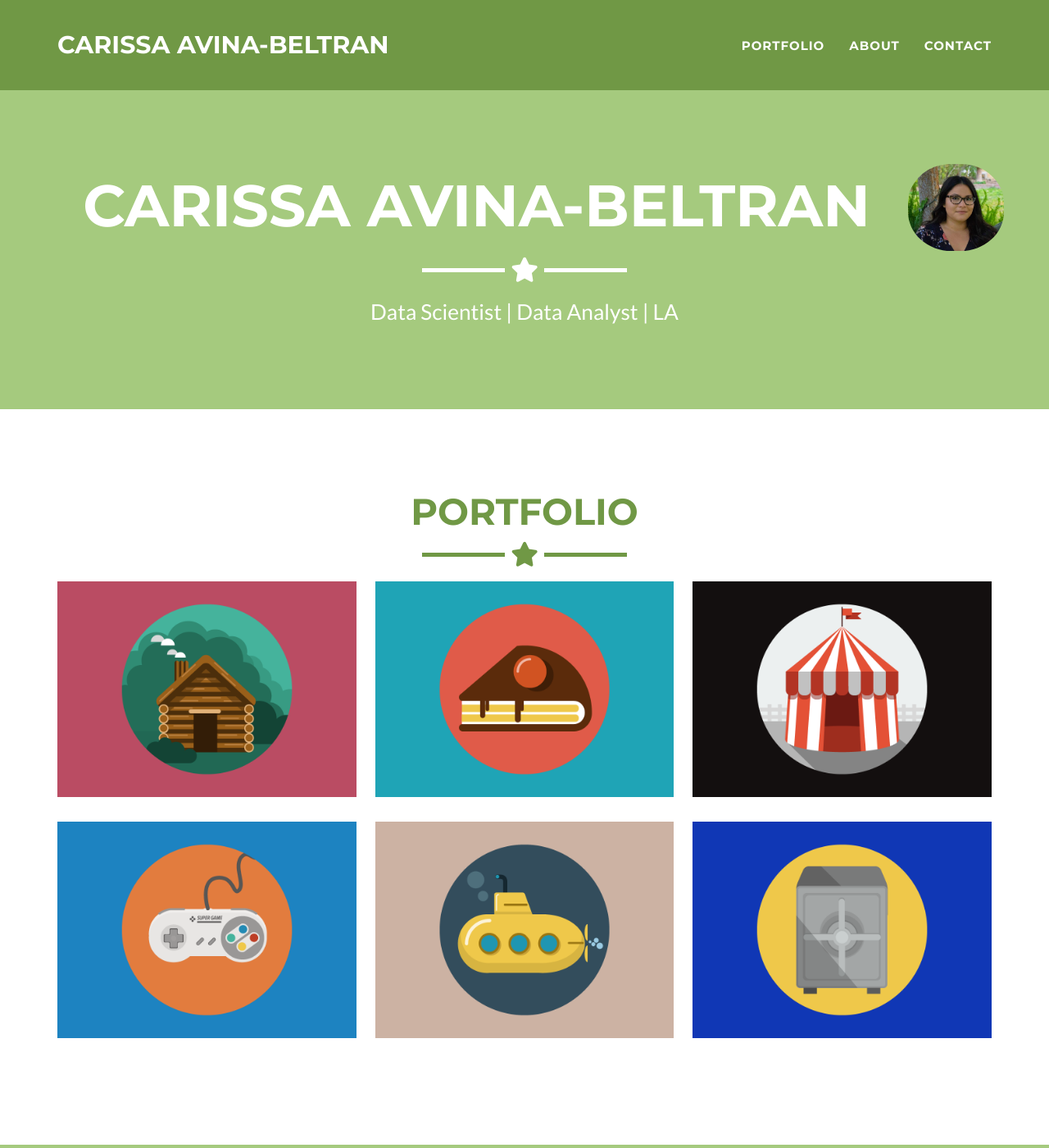
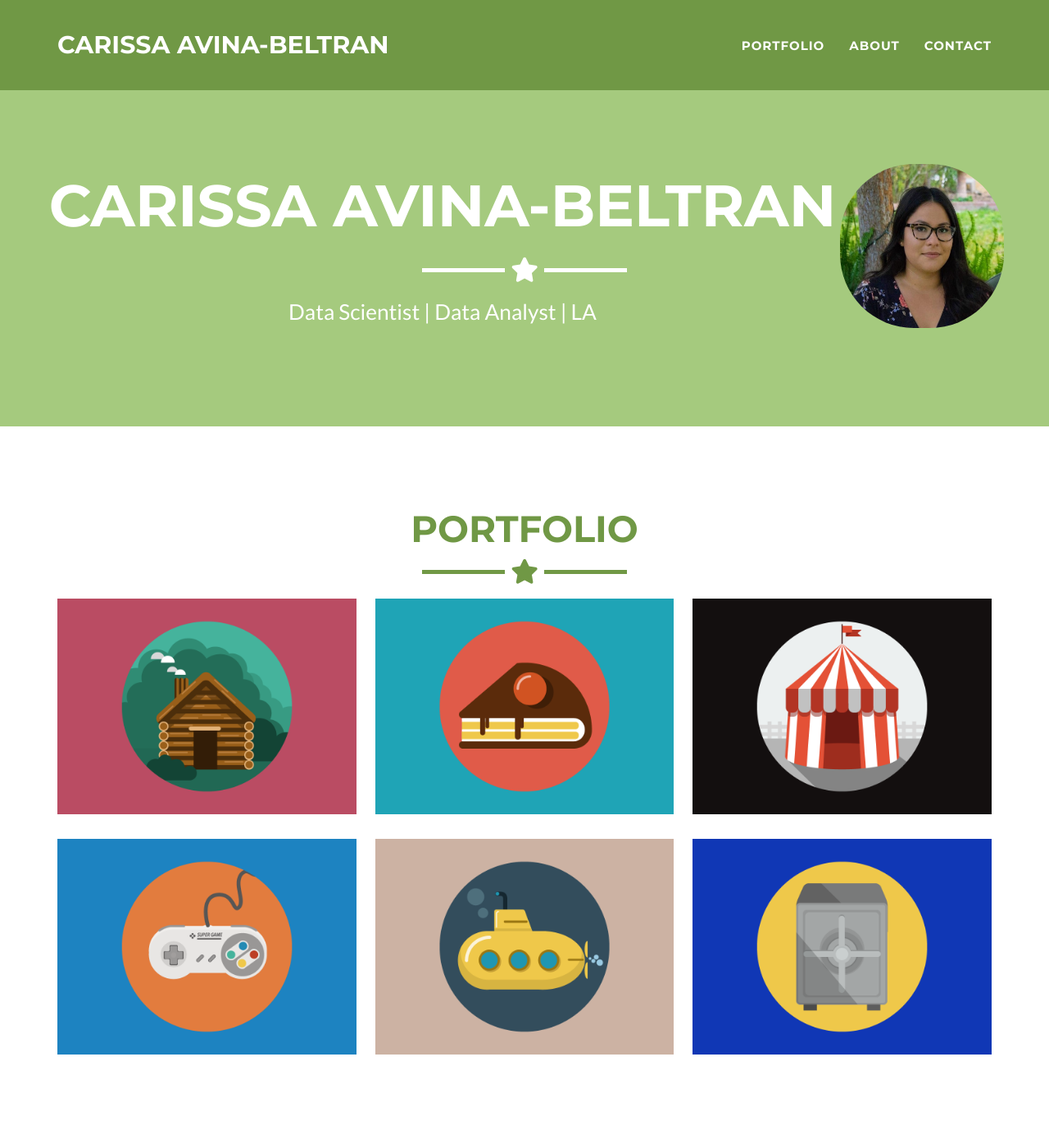
Before and after one commit to carissaavina/carissaavina.github.io, a Jekyll site: the page built from _posts/2014-07-18-project-1.markdown, in a window 1280 px wide and 1400 px high. Shown: the whole window at 82% size. Built offline with Jekyll 4.4.1, drawn with Linux system fonts in a browser that asks for light colours.

Commit message:
Update header.html

```diff
--- a/_includes/header.html
+++ b/_includes/header.html
@@ -4,8 +4,8 @@
   <style>
       .profile-pic {
         border-radius: 45%;
-        max-width: 10%;
-        max-height: 10%;
+        width:200px;
+        height:200px;
       }
    </style>
   <head>
```
